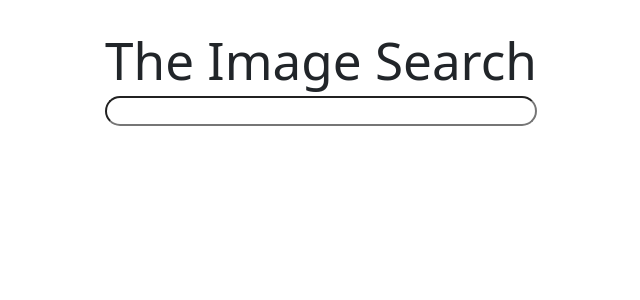
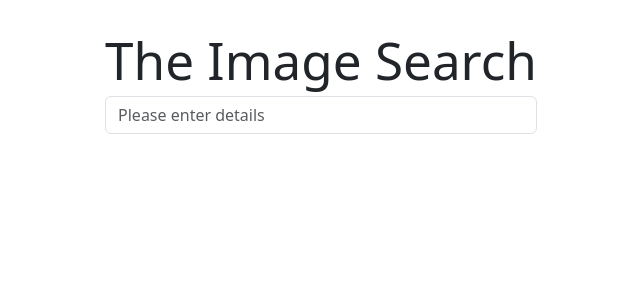
Before and after one commit to aeprodigy/item_search, a React (Vite) app: page / in a window 1280 px wide. Shown: the top 300 px of the page, without its empty margins (319-959 px from the left). Built offline with nearby package versions, Linux system fonts and the light colour scheme.

Commit message:
inputbox fix

```diff
--- a/src/App.css
+++ b/src/App.css
@@ -8,4 +8,5 @@ input{
   width:100%;
   background-color: white;
   border-radius: 15px;
+
 }
--- a/src/App.jsx
+++ b/src/App.jsx
@@ -1,16 +1,32 @@
 
-import './App.css'
+import { useRef } from 'react'
+import './App.css';
+import { Form } from 'react-bootstrap';
 
 function App() {
+ // useRef and Form.contol0
+ const inputdata = useRef(null);
 
+ const handleInput=(event)=>{
+  event.preventDefault();
+ }
 
   return (
     <>
-     <h1 className='text-dark'>The Image Search</h1>
-     <input type='text'/>
+      <h1 className="text-dark">The Image Search</h1>
+
+      <form onSubmit={handleInput}>
+
+        <Form.Control
+          type="search"
+          ref={inputdata}
+          placeholder="Please enter details"
+          className="SearchInput"
+        />
+      </form>
 
     </>
-  )
+  );
 }
 
 export default App
```
